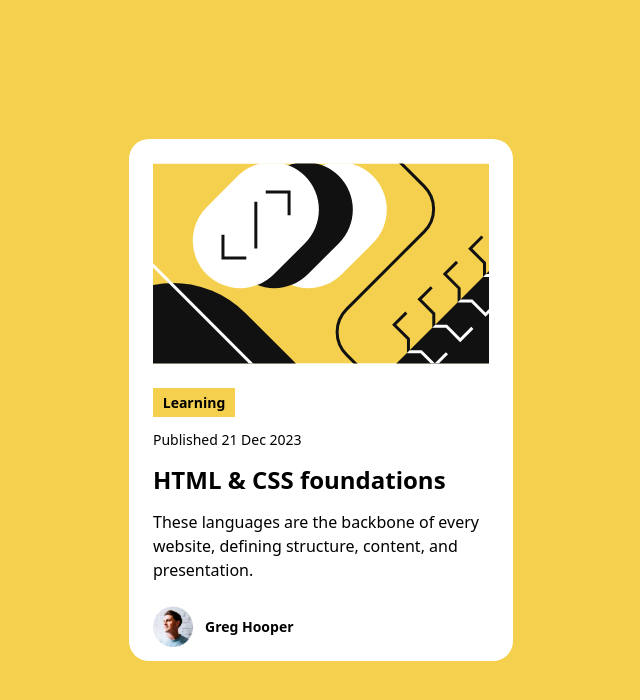
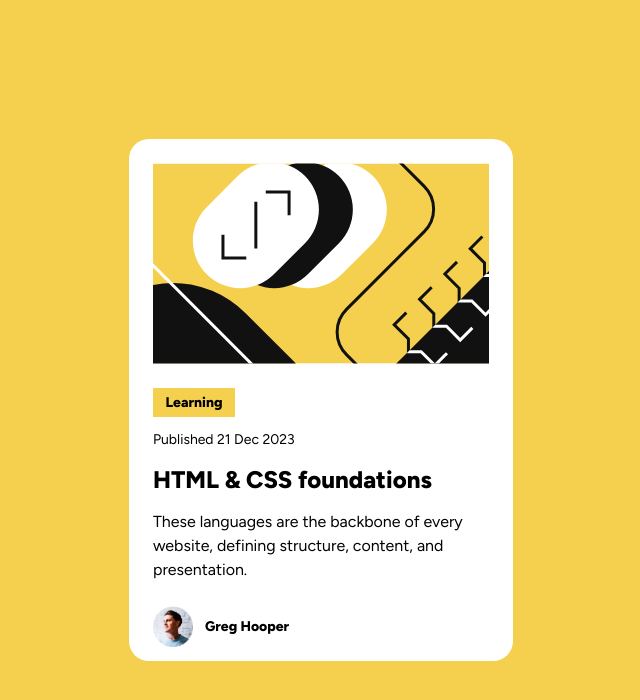
Before and after one commit to dantheuri17/blog-preview-card-solution, a React (Vite) app: page / in a window 1280 px wide. Shown: the top 700 px of the page, without its empty margins (319-959 px from the left). Built offline with nearby package versions, Linux system fonts and the light colour scheme.

Commit message:
changing font family

```diff
--- a/src/App.tsx
+++ b/src/App.tsx
@@ -3,7 +3,7 @@ import profileAvatar from "./assets/images/image-avatar.webp";
 
 function App() {
 	return (
-		<div className="flex items-center justify-center w-screen h-screen font-Figtree bg-blog-yellow">
+		<div className="flex items-center justify-center w-screen h-screen font-figtree bg-blog-yellow">
 			<div className="preview-card p-[1.5rem] grid grid-cols-1 gap-y-[24px] rounded-[1.25rem] bg-white w-[384px] h-[522px]">
 				<div className="flex justify-center w-full image-container">
 					<img src={illustrationArticle} className="w-full" alt="" />
```
